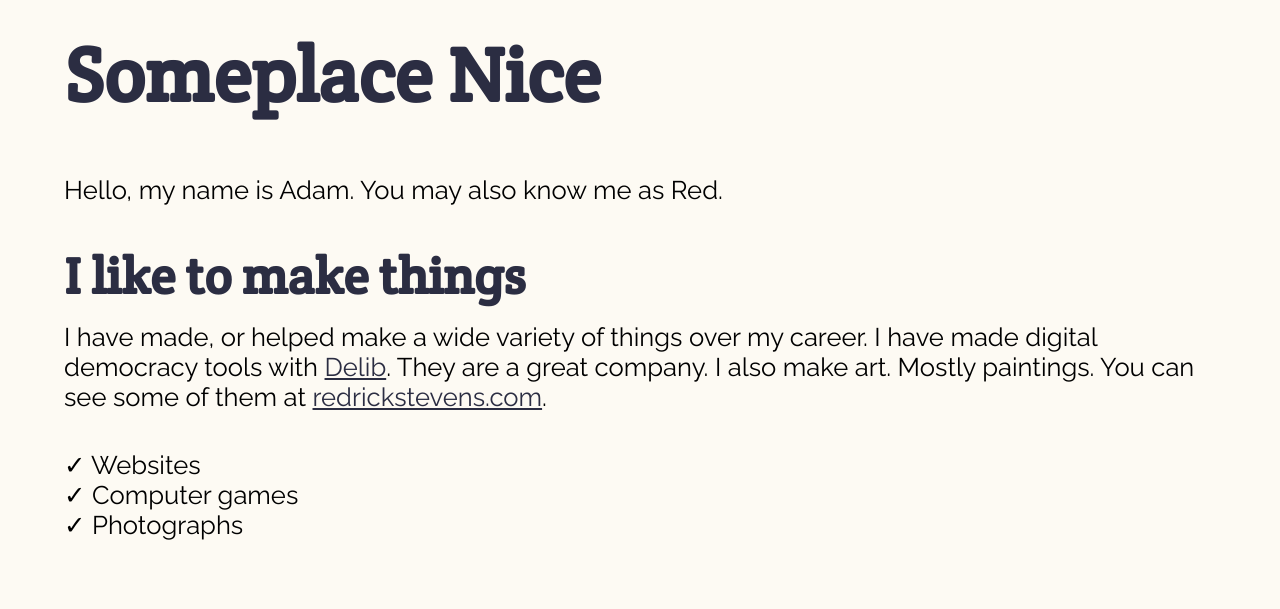
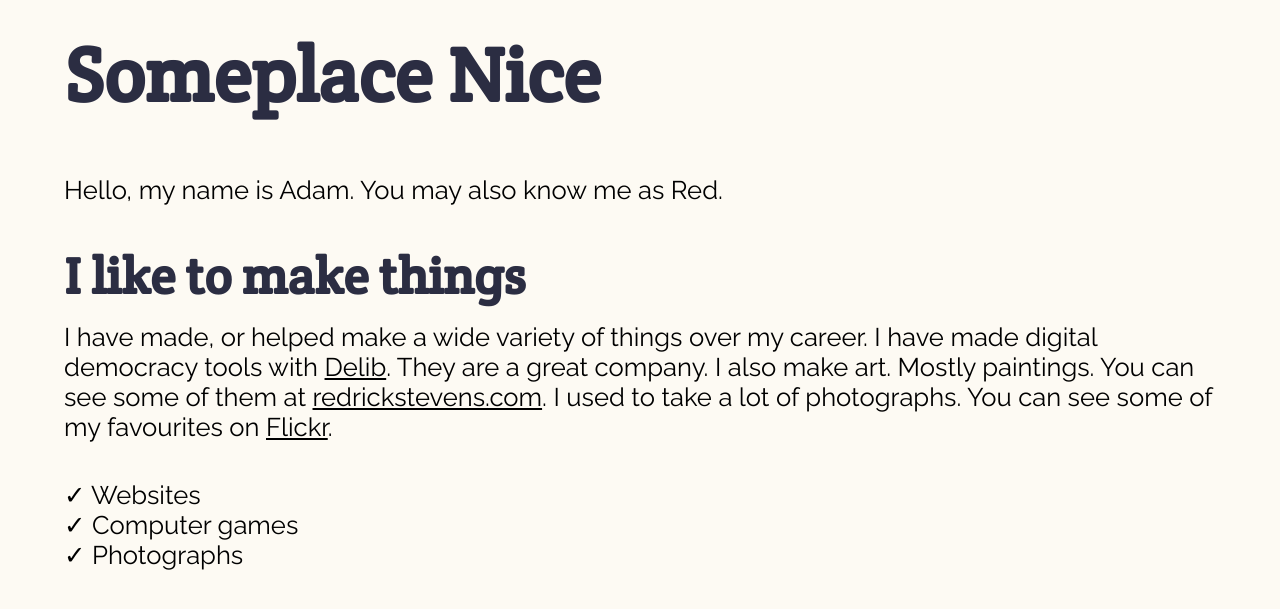
Before and after one commit to adamcheasley/adamcheasley.github.io, a Jekyll site: the page new.html, which Jekyll copies as it is, in a window 1280 px wide. Shown: the top 609 px of the page. Built offline with Jekyll 4.4.1, drawn with Linux system fonts in a browser that asks for light colours.

Commit message:
add link to photos

```diff
--- a/css/main.css
+++ b/css/main.css
@@ -11,7 +11,12 @@ p {
 }
 
 a {
-  color: #2B2D42;
+  color: black;
+}
+
+a:hover {
+  text-decoration-thickness: 0.14em;
+  text-underline-offset: 0.09em;
 }
 
 h1, h2, h3, h4, ul {
--- a/new.html
+++ b/new.html
@@ -26,7 +26,8 @@
     <h2>I like to make things</h2>
     <p>I have made, or helped make a wide variety of things over my career. I have made digital democracy tools with
     <a href="https://delib.net">Delib</a>. They are a great company. I also make art. Mostly paintings. You can see some of
-    them at <a href="https://www.redrickstevens.com">redrickstevens.com</a>.
+    them at <a href="https://www.redrickstevens.com">redrickstevens.com</a>. I used to take a lot of photographs. You can see
+    some of my favourites on <a href="https://flickr.com/photos/someplacenice/">Flickr</a>.
     </p>
     <ul>
             <li>Websites</li>
```
